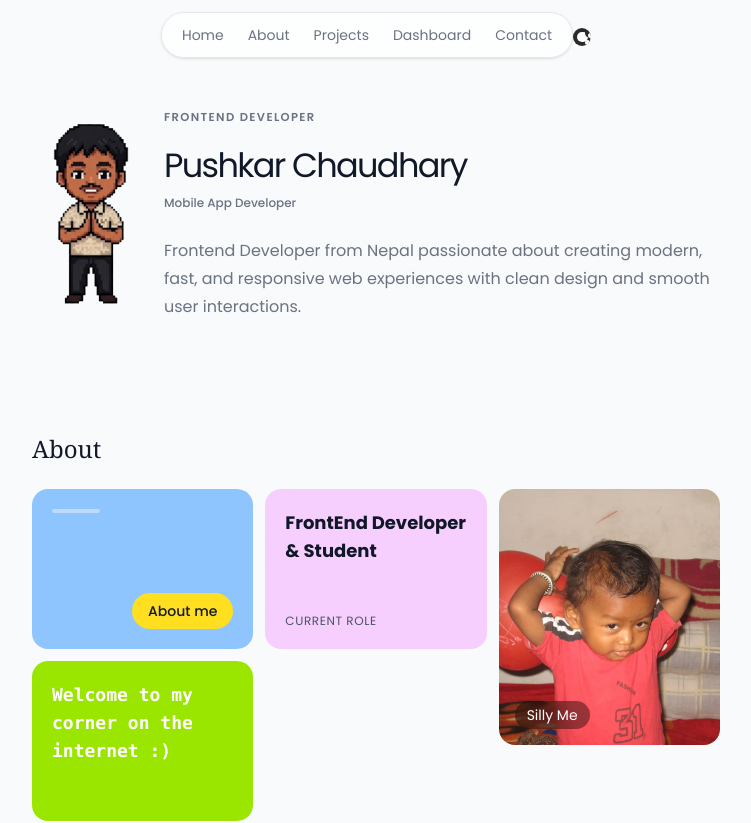
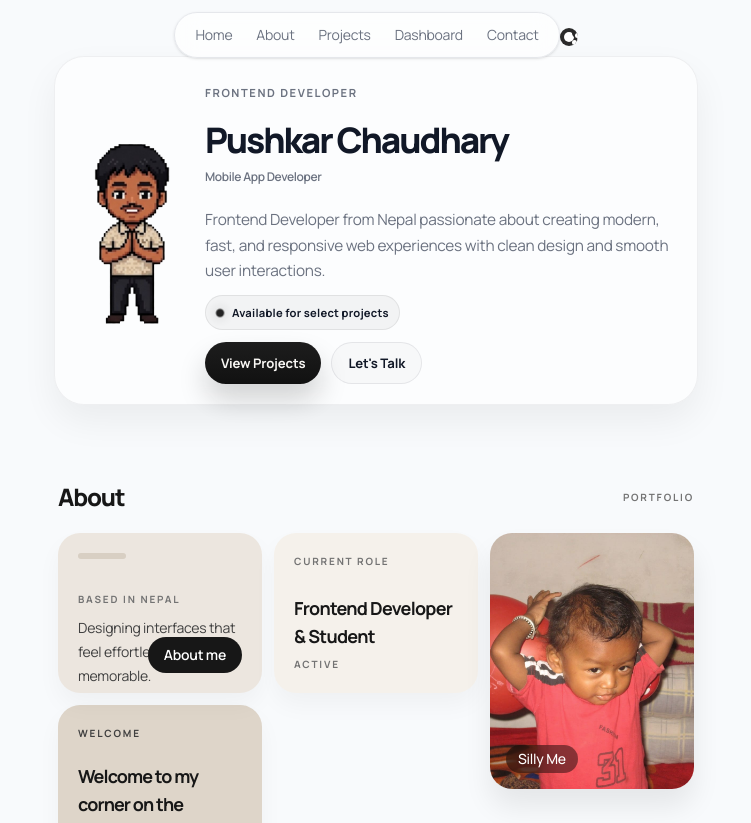
Before and after one commit to Pushkar-Chaudhary/Portfolio, a React (Vite) app: page / in a window 1280 px wide. Shown: the top 823 px of the page, without its empty margins (264-1015 px from the left). Built offline with nearby package versions, Linux system fonts and the light colour scheme.

Commit message:
khai k ho k ho

```diff
--- a/src/components/AboutMe.jsx
+++ b/src/components/AboutMe.jsx
@@ -1,79 +1,86 @@
 import { Link } from "react-router-dom";
-import minzoro from "../assets/minizoro.jpeg"
+import minzoro from "../assets/minizoro.jpeg";
 
 const AboutMe = () => {
   return (
-    <section className="w-full px-4 py-16">
-
-
-      <div className="mb-6">
-        <h2 className="font-serif text-2xl ">
+    <section className="w-full px-1 py-12">
+      <div className="mb-5 flex items-center justify-between gap-3">
+        <h2 className="text-2xl font-extrabold tracking-[-0.05em] text-neutral-900">
           About
         </h2>
+        <span className="text-[10px] font-bold uppercase tracking-[0.18em] text-neutral-500">
+          Portfolio
+        </span>
       </div>
 
       <div className="grid grid-cols-1 gap-3 md:grid-cols-3">
+        <div className="relative h-40 overflow-hidden rounded-[22px] bg-[#ece6df] p-5 shadow-[0_12px_24px_rgba(17,17,17,0.04)]">
+          <div className="h-1.5 w-12 rounded-full bg-[#d8cfc3]" />
 
-
-        <div className="relative h-40 overflow-hidden rounded-2xl bg-blue-300 p-5">
-          <div className="h-1 w-12 rounded-full bg-blue-200" />
+          <div className="mt-8 flex flex-col gap-2">
+            <p className="text-[10px] font-bold uppercase tracking-[0.18em] text-neutral-500">
+              Based in Nepal
+            </p>
+            <p className="max-w-[12rem] text-sm leading-6 text-neutral-700">
+              Designing interfaces that feel effortless and memorable.
+            </p>
+          </div>
 
           <Link
             to="/about"
-            className="absolute bottom-5 right-5 rounded-full bg-yellow-300 px-4 py-2 text-sm font-medium transition hover:scale-105"
+            className="absolute bottom-5 right-5 rounded-full bg-[#171717] px-4 py-2 text-sm font-semibold text-white transition duration-200 hover:-translate-y-0.5 hover:bg-[#2a2a2a]"
           >
             About me
           </Link>
         </div>
 
-        <div className="relative h-40 rounded-2xl bg-fuchsia-200 p-5">
+        <div className="relative h-40 rounded-[22px] bg-[#f5f1eb] p-5 shadow-[0_12px_24px_rgba(17,17,17,0.04)]">
+          <p className="text-[10px] font-bold uppercase tracking-[0.18em] text-neutral-500">
+            Current role
+          </p>
 
-          <h3 className="text-lg font-bold text-gray-900">
-            FrontEnd Developer & Student
+          <h3 className="mt-6 text-lg font-bold tracking-[-0.04em] text-neutral-900">
+            Frontend Developer & Student
           </h3>
 
-          <span className="absolute bottom-5 left-5 text-xs tracking-wider text-gray-600">
-            CURRENT ROLE
+          <span className="absolute bottom-5 left-5 text-[10px] font-bold tracking-[0.18em] text-neutral-500">
+            ACTIVE
           </span>
         </div>
 
-
-        <div className="relative h-64 overflow-hidden rounded-2xl md:row-span-2">
+        <div className="relative h-64 overflow-hidden rounded-[22px] shadow-[0_18px_28px_rgba(17,17,17,0.08)] md:row-span-2">
           <img
             src={minzoro}
             alt="Pushkar Chaudhary"
-            className="h-full w-full object-cover"
+            className="h-full w-full object-cover grayscale-[0.05]"
           />
 
-          <div className="absolute bottom-4 left-4 rounded-full bg-black/40 px-3 py-1 text-sm text-white backdrop-blur-sm">
-           Silly Me
+          <div className="absolute bottom-4 left-4 rounded-full bg-black/45 px-3 py-1 text-sm font-medium text-white backdrop-blur-sm">
+            Silly Me
           </div>
         </div>
 
-        <div className="h-40 rounded-2xl bg-lime-400 p-5">
+        <div className="h-40 rounded-[22px] bg-[#ded5c9] p-5 shadow-[0_12px_24px_rgba(17,17,17,0.04)]">
+          <p className="text-[10px] font-bold uppercase tracking-[0.18em] text-neutral-700">
+            Welcome
+          </p>
 
-          <h3 className="font-mono text-lg font-bold leading-7 text-white">
+          <h3 className="mt-5 text-lg font-bold leading-7 tracking-[-0.05em] text-neutral-900">
             Welcome to my
             <br />
             corner on the
             <br />
-            internet :)
+            internet.
           </h3>
         </div>
 
+        <div className="h-40 rounded-[22px] bg-[#1c1c1c] p-5 text-white shadow-[0_18px_28px_rgba(17,17,17,0.12)] md:col-span-2">
+          <h3 className="text-lg font-bold tracking-[-0.04em]">Constantly Learning</h3>
 
-        <div className="h-40 rounded-2xl bg-stone-700 p-5 text-white md:col-span-2">
-
-          <h3 className="text-lg font-bold">
-            Constantly Learning
-          </h3>
-
-          <p className="mt-2 max-w-l text-sm leading-5 text-gray-300 pb-0">
-            After frontend I'm currently studying backend of web development.
+          <p className="mt-3 max-w-[24rem] text-sm leading-6 text-neutral-300">
+            After frontend, I&apos;m diving deeper into backend architecture and building more complete digital experiences.
           </p>
-
         </div>
-
       </div>
     </section>
   );
--- a/src/components/TypingText.jsx
+++ b/src/components/TypingText.jsx
@@ -17,10 +17,11 @@ export default function TypingText() {
       delay: 500,
       loop: true,
       showCursor: false,
+      smartBackspace: true,
     });
 
     return () => typed.destroy();
   }, []);
 
-  return <span ref={el}></span>;
+  return <span className="typing-role" ref={el} />;
 }
--- a/src/index.css
+++ b/src/index.css
@@ -1,16 +1,17 @@
-@import url('https://fonts.googleapis.com/css2?family=Poppins:wght@300;400;500;600;700&display=swap');
+@import url('https://fonts.googleapis.com/css2?family=Manrope:wght@400;500;600;700;800&display=swap');
 @import "tailwindcss";
 
 :root {
-  --bg: #f8fafc;
-  --surface: #ffffff;
-  --surface-alt: #f3f4f6;
-  --border: rgba(15, 23, 42, 0.08);
-  --text: #111827;
-  --muted: #6b7280;
-  --primary: #111827;
-  --primary-hover: #374151;
-  --shadow: 0 24px 48px rgba(15, 23, 42, 0.08);
+  --bg: #f4f1eb;
+  --surface: rgba(255, 255, 255, 0.72);
+  --surface-alt: #efeae2;
+  --border: rgba(17, 24, 39, 0.08);
+  --text: #171717;
+  --muted: #5f5b57;
+  --primary: #171717;
+  --primary-hover: #2f2f2f;
+  --shadow: 0 18px 50px rgba(26, 24, 22, 0.08);
+  --soft-shadow: 0 16px 36px rgba(23, 23, 23, 0.06);
 }
 
 @keyframes fadeInUp {
@@ -38,10 +39,15 @@ html {
 
 body {
   margin: 0;
-  background: var(--bg);
+  background:
+    radial-gradient(circle at top left, rgba(255, 255, 255, 0.8), transparent 30%),
+    linear-gradient(180deg, #f6f2ed 0%, #f0ece7 100%);
   color: var(--text);
-  font-family: Poppins, sans-serif;
+  font-family: "Manrope", "Segoe UI", sans-serif;
   line-height: 1.7;
+  letter-spacing: -0.015em;
+  -webkit-font-smoothing: antialiased;
+  -moz-osx-font-smoothing: grayscale;
 }
 
 img {
@@ -83,17 +89,17 @@ textarea {
 }
 
 .page-shell {
-  max-width: 900px;
+  max-width: 720px;
   margin: 0 auto;
-  padding: 88px 20px 52px;
+  padding: 56px 18px 40px;
 }
 
 .page-shell--narrow {
-  max-width: 760px;
+  max-width: 680px;
 }
 
 .page-shell--wide {
-  max-width: 900px;
+  max-width: 720px;
 }
 
 .page-stack {
@@ -117,9 +123,9 @@ textarea {
 
 .eyebrow {
   margin: 0 0 12px;
-  font-size: 0.72rem;
-  font-weight: 600;
-  letter-spacing: 0.12em;
+  font-size: 0.7rem;
+  font-weight: 700;
+  letter-spacing: 0.14em;
   text-transform: uppercase;
   color: var(--muted);
 }
@@ -148,47 +154,166 @@ textarea {
 }
 
 .lead {
-  margin: 16px 0 0;
+  margin: 12px 0 0;
   color: var(--muted);
-  font-size: 1rem;
-  line-height: 1.75;
+  font-size: 0.96rem;
+  line-height: 1.65;
 }
 
 .hero-panel {
-  padding: 20px;
+  padding: 26px 22px 20px;
   display: flex;
   align-items: center;
   gap: 18px;
-  background: transparent;
-  border: none;
-  box-shadow: none;
+  background: rgba(255, 255, 255, 0.56);
+  border: 1px solid rgba(17, 24, 39, 0.06);
+  border-radius: 30px;
+  box-shadow: var(--soft-shadow);
+  backdrop-filter: blur(8px);
 }
 
 .hero-copy {
   display: grid;
   gap: 8px;
+  width: 100%;
 }
 
 .hero-panel .intro {
   margin: 0;
-  font-size: clamp(1.6rem, 3vw, 2.1rem);
-  line-height: 1.1;
+  font-size: clamp(1.5rem, 2.8vw, 2.2rem);
+  line-height: 1.05;
   color: var(--primary);
-  letter-spacing: -0.05em;
+  letter-spacing: -0.06em;
+  font-weight: 800;
 }
 
 .sub-intro {
   margin: 0;
   color: var(--muted);
   font-size: 0.75rem;
-  font-weight: 500;
+  font-weight: 600;
+}
+
+.typing-role {
+  display: inline-block;
+  min-width: 20ch;
+  white-space: nowrap;
+  color: var(--muted);
+  font-size: 0.75rem;
+  font-weight: 600;
+  letter-spacing: -0.03em;
+  line-height: 1.2;
+  font-family: "Manrope", "Segoe UI", sans-serif;
+}
+
+.hero-meta {
+  display: flex;
+  flex-direction: column;
+  align-items: flex-start;
+  gap: 12px;
+  margin-top: 4px;
+}
+
+.status-pill {
+  display: inline-flex;
+  align-items: center;
+  gap: 8px;
+  padding: 7px 10px;
+  border-radius: 999px;
+  background: rgba(23, 23, 23, 0.04);
+  border: 1px solid rgba(23, 23, 23, 0.08);
+  color: var(--text);
+  font-size: 0.7rem;
+  font-weight: 700;
+  letter-spacing: 0.02em;
+}
+
+.status-dot {
+  width: 8px;
+  height: 8px;
+  border-radius: 50%;
+  background: #1f1f1f;
+  box-shadow: 0 0 12px rgba(31, 31, 31, 0.3);
+  animation: pulseDot 1.8s infinite ease-in-out;
+}
+
+.hero-actions {
+  display: flex;
+  flex-wrap: wrap;
+  gap: 10px;
+}
+
+.primary-link,
+.secondary-link {
+  display: inline-flex;
+  align-items: center;
+  justify-content: center;
+  min-height: 42px;
+  padding: 0 16px;
+  border-radius: 999px;
+  text-decoration: none;
+  font-size: 0.82rem;
+  font-weight: 700;
+  letter-spacing: -0.01em;
+  transition: transform 180ms ease, box-shadow 180ms ease, border-color 180ms ease, background 180ms ease;
+}
+
+.primary-link {
+  background: linear-gradient(180deg, #1d1d1d, #111111);
+  color: #f9f7f4;
+  box-shadow: 0 16px 28px rgba(17, 17, 17, 0.18);
+}
+
+.secondary-link {
+  background: rgba(17, 24, 39, 0.02);
+  border: 1px solid rgba(17, 24, 39, 0.08);
+  color: var(--text);
+}
+
+.primary-link:hover,
+.secondary-link:hover {
+  transform: translateY(-2px);
+}
+
+.primary-link:hover {
+  box-shadow: 0 20px 32px rgba(17, 17, 17, 0.2);
+}
+
+.secondary-link:hover {
+  border-color: rgba(17, 24, 39, 0.12);
+  background: rgba(17, 24, 39, 0.04);
+}
+
+@keyframes pulseDot {
+  0%,
+  100% {
+    transform: scale(1);
+    opacity: 1;
+  }
+  50% {
+    transform: scale(1.3);
+    opacity: 0.8;
+  }
 }
 
 @media (max-width: 768px) {
   .hero-panel {
     flex-direction: column;
     align-items: flex-start;
-    padding: 8px 0;
+    padding: 18px 14px;
+  }
+
+  .hero-meta {
+    width: 100%;
+  }
+
+  .hero-actions {
+    width: 100%;
+  }
+
+  .primary-link,
+  .secondary-link {
+    flex: 1 1 0;
   }
 }
 
--- a/src/pages/Home.jsx
+++ b/src/pages/Home.jsx
@@ -1,3 +1,4 @@
+import { Link } from "react-router-dom";
 import TypingText from "../components/TypingText.jsx";
 import SEO from "../components/SEO.jsx";
 import HeroSlider from "../components/HeroSlider.jsx";
@@ -28,6 +29,22 @@ const Home = () => {
               fast, and responsive web experiences with clean design and smooth
               user interactions.
             </p>
+
+            <div className="hero-meta">
+              <span className="status-pill">
+                <span className="status-dot" aria-hidden="true" />
+                Available for select projects
+              </span>
+
+              <div className="hero-actions">
+                <Link to="/projects" className="primary-link">
+                  View Projects
+                </Link>
+                <Link to="/contact" className="secondary-link">
+                  Let&apos;s Talk
+                </Link>
+              </div>
+            </div>
           </div>
         </section>
 
```
